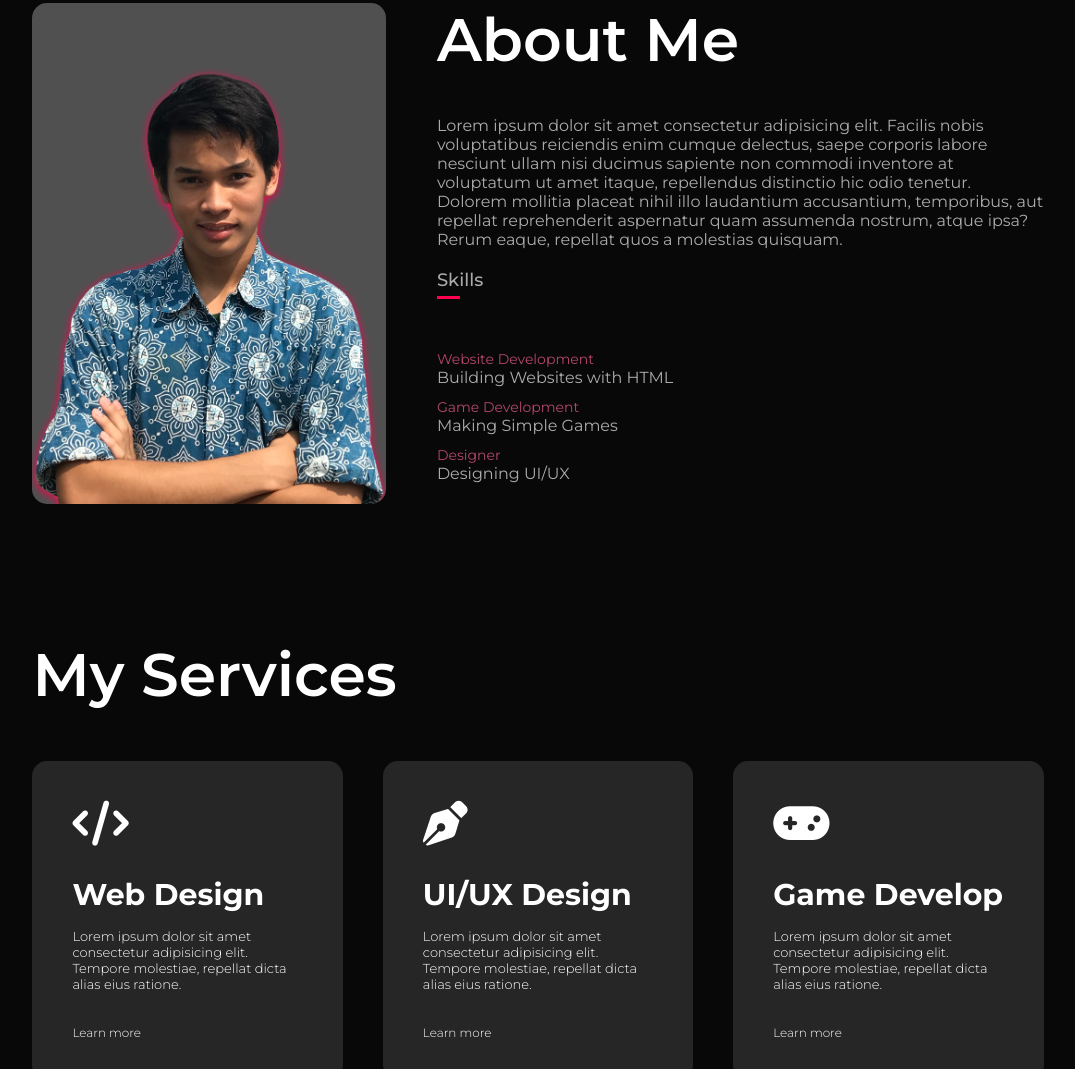
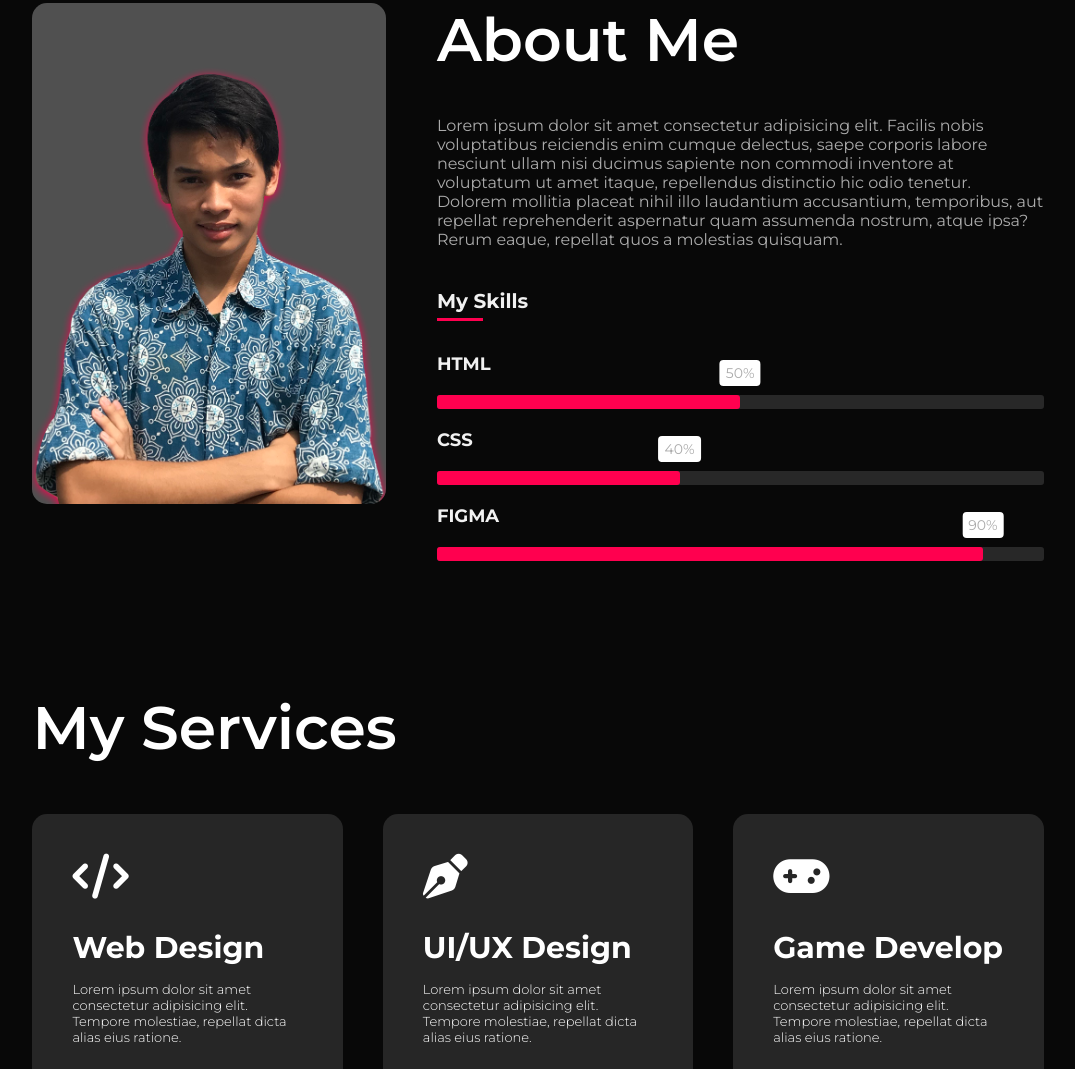
Before and after one commit to VallianXS/Basic-HTML, a plain HTML site: page Portofolio/Portofolio.html in a window 1280 px wide. Shown: the part 897-1966 px from the top of the page, without its empty margins (102-1177 px from the left). Drawn offline with nearby package versions, Linux system fonts and the light colour scheme.

Commit message:
Portfolio Project

```diff
--- a/Portofolio/Portofolio.html
+++ b/Portofolio/Portofolio.html
@@ -51,16 +51,31 @@
                     </p>
 
                     <div class="tab-titles">
-                        <p class="tab-links active-link" onclick="opentab('skills')">Skills</p>
+                        <p class="tab-links active-link">My Skills</p>
                         <!-- <p class="tab-links" onclick="opentab('experience')">Experience</p>
                         <p class="tab-links" onclick="opentab('education')">Education</p> -->
                     </div>
                     <div class="tab-contents active-tab" id="skills">
-                        <ul>
-                            <li><span>Website Development</span><br>Building Websites with HTML</li>
-                            <li><span>Game Development</span><br>Making Simple Games</li>
-                            <li><span>Designer</span><br>Designing UI/UX</li>
-                        </ul>
+                        <div class="skill">
+                            <div class="skill-name">HTML</div>
+                            <div class="skill-bar">
+                                <div class="skill-per" per="50%" style="max-width: 50%;"></div>
+                            </div>
+                        </div>
+
+                        <div class="skill">
+                            <div class="skill-name">CSS</div>
+                            <div class="skill-bar">
+                                <div class="skill-per" per="40%" style="max-width: 40%;"></div>
+                            </div>
+                        </div>
+
+                        <div class="skill">
+                            <div class="skill-name">Figma</div>
+                            <div class="skill-bar">
+                                <div class="skill-per" per="90%" style="max-width: 90%;"></div>
+                            </div>
+                        </div>
                     </div>
 
                     <!-- <div class="tab-contents" id="experience">
--- a/Portofolio/style.css
+++ b/Portofolio/style.css
@@ -115,14 +115,14 @@ nav ul li a:hover::after{
 
 .tab-titles{
     display: flex;
-    margin: 20px 0 40px;
+    margin: 40px 0 15px;
 }
 
 .tab-links{
+    color: #f1f1f1;
+    font-weight: 700;
     margin-right: 50px;
-    font-size: 18px;
-    font-weight: 500;
-    cursor: pointer;
+    font-size: 20px;
     position: relative;
 }
 
@@ -157,6 +157,46 @@ nav ul li a:hover::after{
 .tab-contents.active-tab{
     display: block;
 }
+
+.skills{
+    width: 100%;
+    max-width: 600px;
+    padding: 0 20px;
+}
+
+.skill-name{
+    font-size: 18px;
+    font-weight: 700;
+    color: #f1f1f1;
+    text-transform: uppercase;
+    margin: 20px 0;
+}
+
+.skill-bar{
+    height: 14px;
+    background: #282828;
+    border-radius: 3px;
+}
+
+.skill-per{
+    height: 14px;
+    background: #ff004f;
+    border-radius: 3px;
+    position: relative;
+}
+
+.skill-per::before{
+    content: attr(per);
+    position: absolute;
+    padding: 4px 6px;
+    background: #ffffff;
+    border-radius: 4px;
+    font-size: 14px;
+    top: -35px;
+    right: 0;
+    transform: translateX(50%);
+}
+
 
 /* ----------- Services ----------- */
 
```
